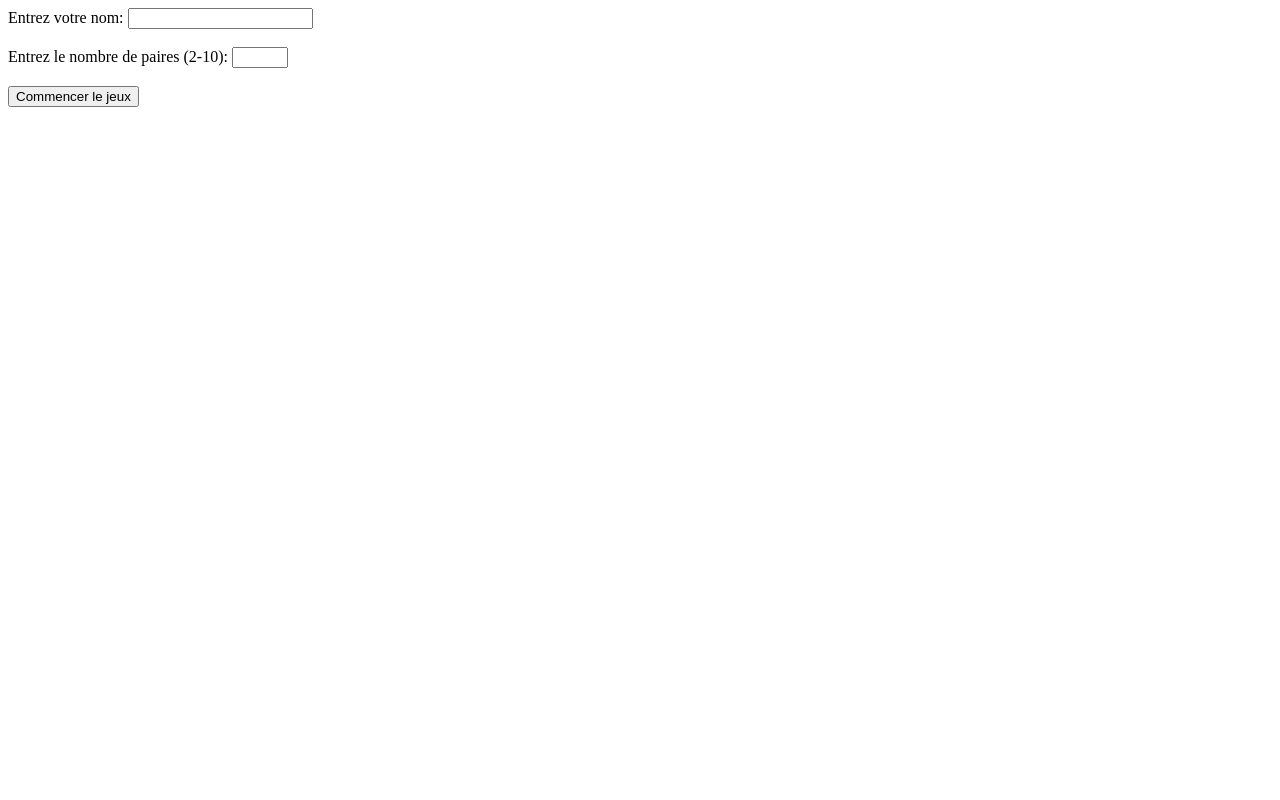
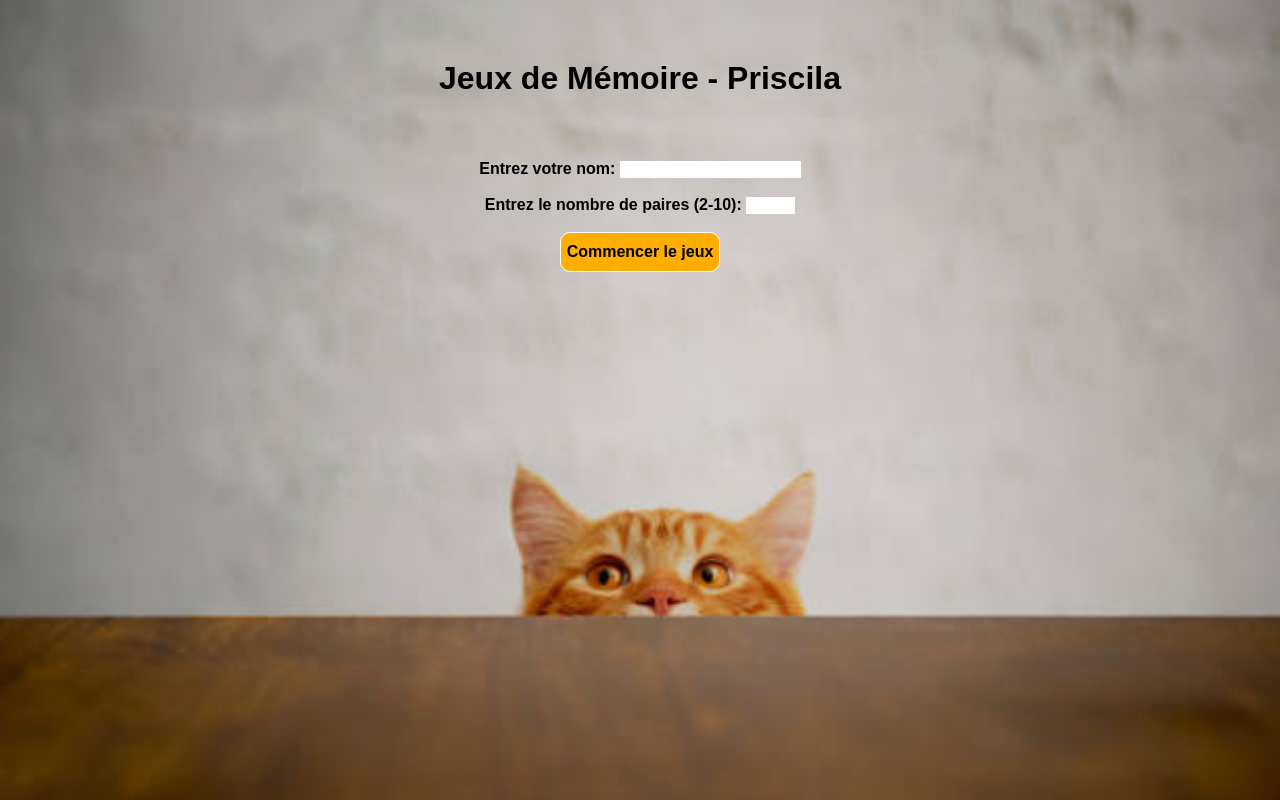
Before and after one commit to pri-carvalho/TP3-jeux-de-memoire, a plain HTML site: page index.html in a window 1280 px wide. Drawn offline with Linux system fonts and the light colour scheme.

Commit message:
CSS du Formulaire

```diff
--- a/index.html
+++ b/index.html
@@ -8,6 +8,11 @@
     <link rel="stylesheet" href="style.css">
 </head>
 <body>
+
+    <header>
+        <h1>Jeux de Mémoire - Priscila</h1>
+      </header>
+      <main>
     <form id="forme-du-jeu">
         <label for="name">Entrez votre nom:</label>
         <input type="text" id="name" required>
@@ -20,5 +25,7 @@
       <div id="tableDeJeux"></div>
       <script src="script.js"></script>
     </main>
+    <footer>
+    </footer>
 </body>
 </html>
--- a/style.css
+++ b/style.css
@@ -0,0 +1,43 @@
+* {
+
+    text-align: center;
+  }
+
+  body{
+    font-family: Arial, Helvetica, sans-serif;
+    font-weight: bold;
+    background-image: url(./image/background.jpg);
+    background-size: cover;
+
+  }
+
+  h1{
+    margin-top: 60px;
+    height: 50px;
+  }
+
+  #forme-du-jeu{
+    margin: 50px auto;
+    width: 600px;
+
+  }
+
+  #forme-du-jeu input{
+    border: 0cm white;
+  }
+
+ #pairs{
+    width: 45px;
+
+ }
+
+  button {
+    background-color: rgb(255, 174, 0);
+     color: black;
+     font-size: 1rem;
+     font-weight: bold;
+     border-radius: 10px;
+     border: 1px solid white;
+     height: 40px;
+     cursor: pointer;
+  }
```
